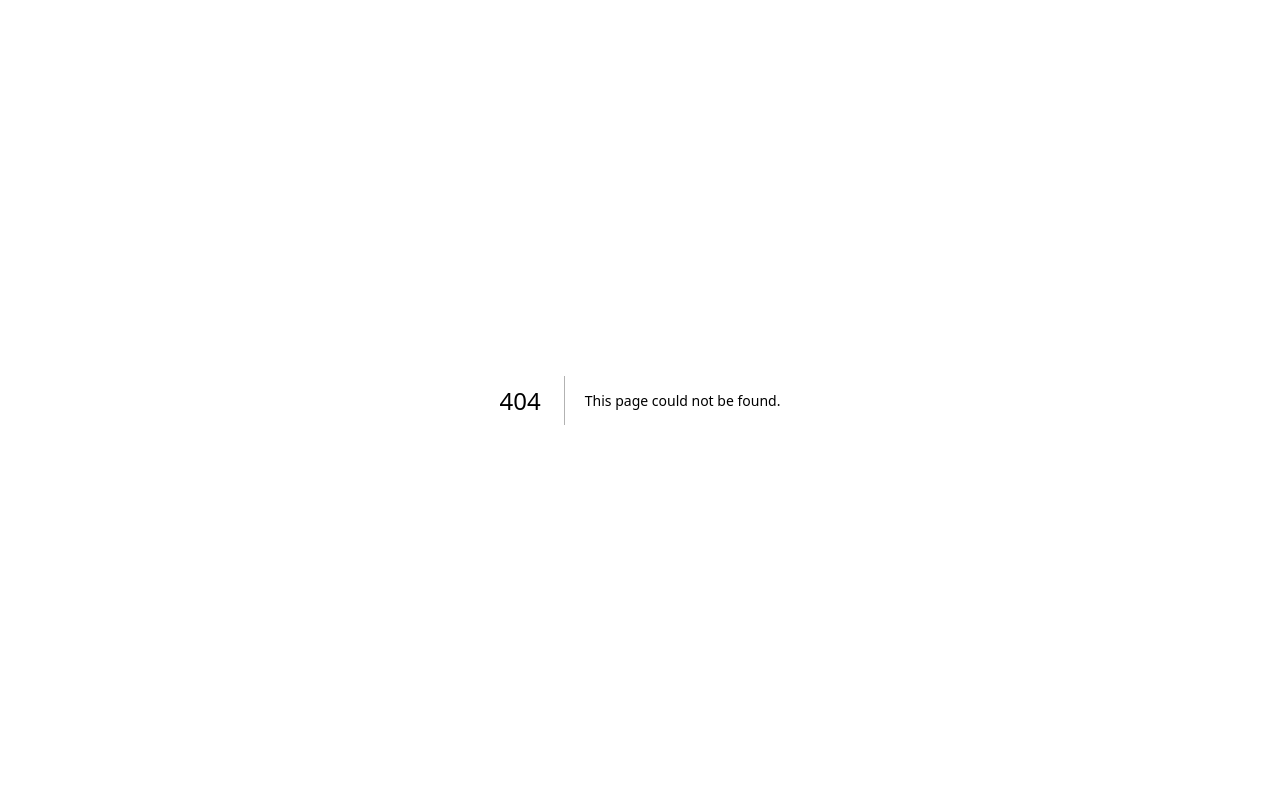
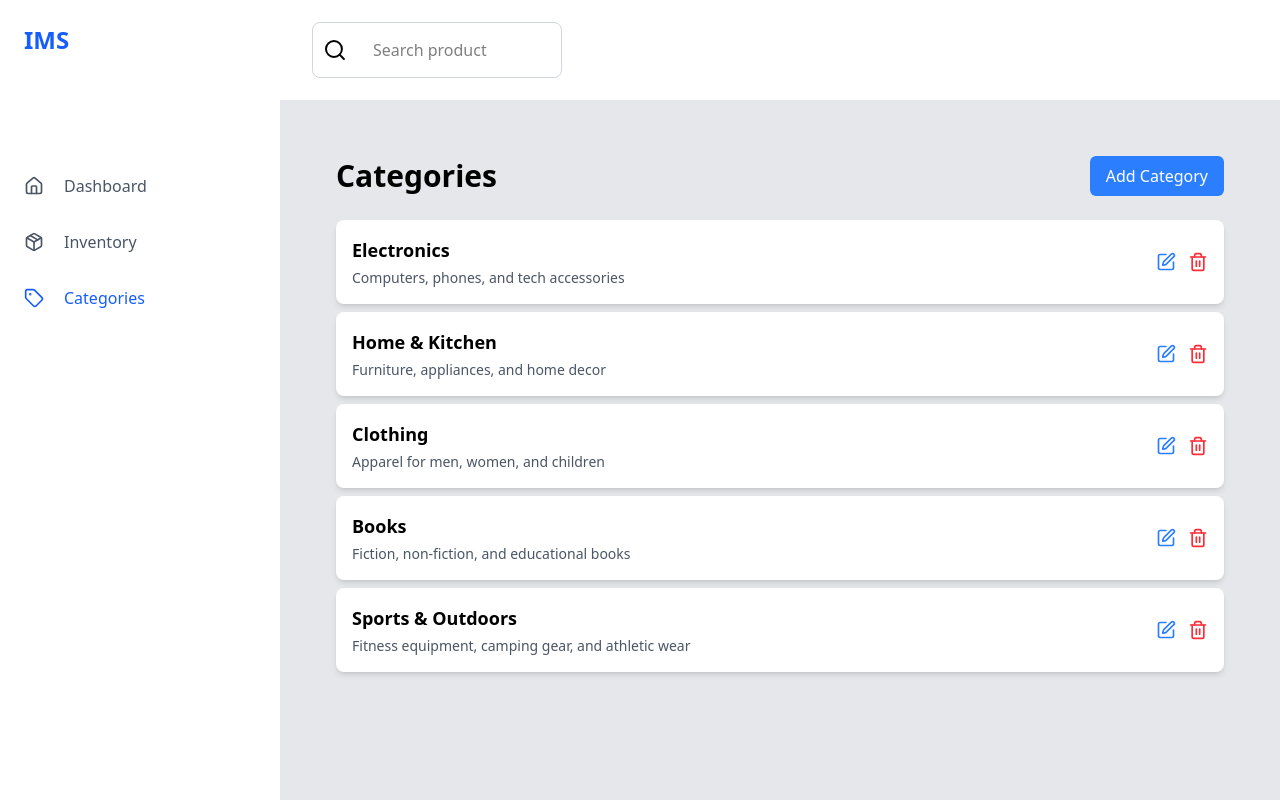
Before and after one commit to sudevmagar/inventory-management-system, a Next.js app: page /dashboard/categories in a window 1280 px wide. Before the commit this address had no page. Built offline with nearby package versions, Linux system fonts and the light colour scheme.

Commit message:
create inventory and product page

```diff
--- a/components/Category/CategoryForm.jsx
+++ b/components/Category/CategoryForm.jsx
@@ -1,4 +1,5 @@
 "use client";
+import Link from "next/link";
 import React, { useState } from "react";
 
 export default function CategoryForm() {
@@ -65,12 +66,20 @@ export default function CategoryForm() {
           />
         </div>
 
+        <div className="flex gap-2 flex-col sm:flex-row text-center">
           <button
             type="submit"
             className="w-full bg-blue-500 text-white py-2 rounded-md hover:bg-blue-600 transition-colors"
           >
             Add Category
           </button>
+          <Link
+            href="/dashboard/categories"
+            className="w-full bg-blue-500 text-white py-2 rounded-md hover:bg-blue-600 transition-colors"
+          >
+            Cancel
+          </Link>
+        </div>
       </form>
     </div>
   );
--- a/components/Category/CategoryList.jsx
+++ b/components/Category/CategoryList.jsx
@@ -1,10 +1,85 @@
-'use client'
-import React from 'react'
+"use client";
+import { Edit, Trash2 } from "lucide-react";
+import Link from "next/link";
+import React from "react";
 
 export default function CategoryList() {
+  const categories = [
+    {
+      id: 1,
+      title: "Electronics",
+      details: "Computers, phones, and tech accessories",
+      totalProducts: 45,
+      createdAt: "2024-03-15",
+    },
+    {
+      id: 2,
+      title: "Home & Kitchen",
+      details: "Furniture, appliances, and home decor",
+      totalProducts: 32,
+      createdAt: "2024-02-22",
+    },
+    {
+      id: 3,
+      title: "Clothing",
+      details: "Apparel for men, women, and children",
+      totalProducts: 67,
+      createdAt: "2024-01-10",
+    },
+    {
+      id: 4,
+      title: "Books",
+      details: "Fiction, non-fiction, and educational books",
+      totalProducts: 23,
+      createdAt: "2024-03-01",
+    },
+    {
+      id: 5,
+      title: "Sports & Outdoors",
+      details: "Fitness equipment, camping gear, and athletic wear",
+      totalProducts: 38,
+      createdAt: "2024-02-05",
+    },
+  ];
   return (
-    <div className="">
+    <div className="max-w-5xl mx-auto p-6">
+      <div className="flex justify-between items-center mb-6">
+        <h1 className="text-3xl font-bold">Categories</h1>
+        <Link
+          href="/dashboard/categories/create"
+          className="bg-blue-500 text-white px-4 py-2 rounded-md hover:bg-blue-600 transition-colors"
+        >
+          Add Category
+        </Link>
+      </div>
 
+      {/* items */}
+      {categories.map((category, index) => (
+        <div
+        key={index}
+        className="bg-white shadow-md rounded-lg p-4 flex flex-col sm:flex-row justify-between items-center space-y-3 sm:space-y-0 sm:space-x-4 mb-2">
+          <div className="flex-grow w-full">
+            <h3 className="text-lg font-semibold mb-1">{category.title}</h3>
+            <p className="text-gray-600 text-sm">{category.details}</p>
+          </div>
+          <div className="flex items-center space-x-3">
+            <Link
+              href={`/dashboard/category/edit/${category.id}`}
+              className="text-blue-500 hover:text-blue-700 transition-colors"
+              aria-label="Edit category"
+            >
+              <Edit size={20} />
+            </Link>
+            <button
+              onClick={() => handleDelete(category.id)}
+              className="text-red-500 hover:text-red-700 transition-colors"
+              aria-label="Delete category"
+            >
+              <Trash2 size={20} />
+            </button>
+          </div>
+        </div>
+      ))}
     </div>
-  )
+  );
 }
--- a/components/Inventory/ProductsList.jsx
+++ b/components/Inventory/ProductsList.jsx
@@ -1,13 +1,26 @@
 "use client";
+import { Edit, Trash2 } from "lucide-react";
 import Link from "next/link";
 import React from "react";
 
 export default function ProductsList() {
+  const products = [
+    { name: "Laptop", quantity: 10, price: 999.99, category: "Electronics" },
+    { name: "Headphones", quantity: 25, price: 199.5, category: "Electronics" },
+    { name: "Desk Chair", quantity: 5, price: 249.99, category: "Furniture" },
+  ];
+
+
+  const handleDelete= (productId)=>{
+    alert("delete clicked");
+  }
+
   return (
-    <div className="max-w-5xl mx-auto p-6">
+    <div className="max-w-5xl mx-auto p-6 bg-white rounded shadow-xl">
       <div className="flex justify-between items-center mb-6">
         <h1 className="text-3xl font-bold">Products</h1>
-        <Link href="/dashboard/inventory/create"
+        <Link
+          href="/dashboard/inventory/create"
           className="bg-blue-500 text-white px-4 py-2 rounded-md hover:bg-blue-600 transition-colors"
         >
           Add Product
@@ -15,7 +28,50 @@ export default function ProductsList() {
       </div>
 
       {/* Table */}
-      <div className="w-full">
+      <div className="w-full overflow-x-auto">
+        <table className="w-full border-collapse">
+          {/* Desktop/Large Screen Header */}
+          <thead className="bg-gray-200">
+            <tr>
+              <th className="p-3 text-left">Product</th>
+              <th className="p-3 text-left">Quantity</th>
+              <th className="p-3 text-left">Price</th>
+              <th className="p-3 text-left">Category</th>
+              <th className="p-3 text-left">Actions</th>
+            </tr>
+          </thead>
+
+          {/* Table Body */}
+          <tbody>
+            {products.map((product, index) => (
+              <tr
+                key={index}
+                className="border-b hover:bg-gray-100 transition-colors"
+              >
+                <td className="p-3">{product.name}</td>
+                <td className="p-3">{product.quantity}</td>
+                <td className="p-3">${product.price.toFixed(2)}</td>
+                <td className="p-3">{product.category}</td>
+                <td className="p-3 flex items-center space-x-2">
+                  <Link
+                    href={`/dashboard/inventory/edit/${product.id}`}
+                    className="text-blue-500 hover:text-blue-700"
+                    aria-label="Edit product"
+                  >
+                    <Edit size={20} />
+                  </Link>
+                  <button
+                    onClick={() => handleDelete(product.id)}
+                    className="text-red-500 hover:text-red-700"
+                    aria-label="Delete product"
+                  >
+                    <Trash2 size={20} />
+                  </button>
+                </td>
+              </tr>
+            ))}
+          </tbody>
+        </table>
       </div>
     </div>
   );
```
Also changed, not shown: app/dashboard/categories/create/page.jsx (renamed from app/dashboard/category/create/page.jsx), app/dashboard/categories/page.jsx (renamed from app/dashboard/category/page.jsx). Lines whose indentation alone changed are shown as unchanged.
